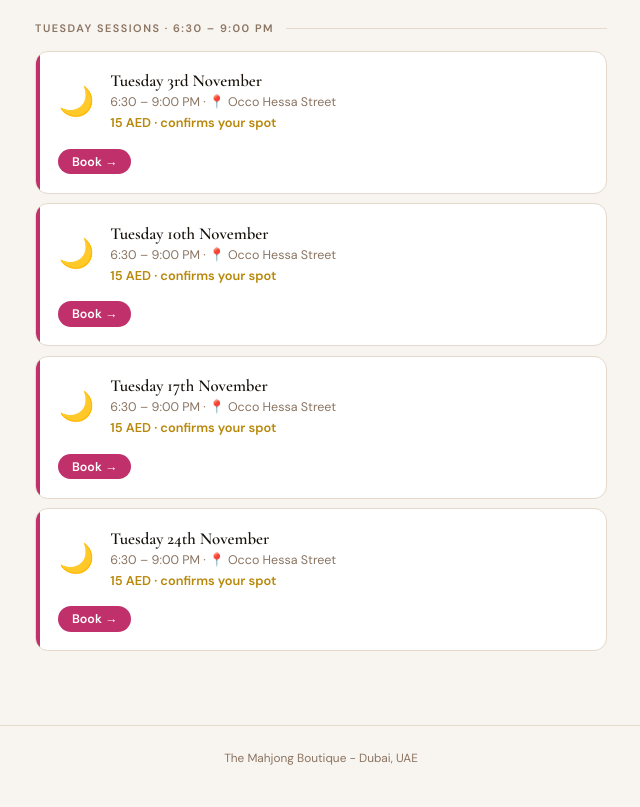
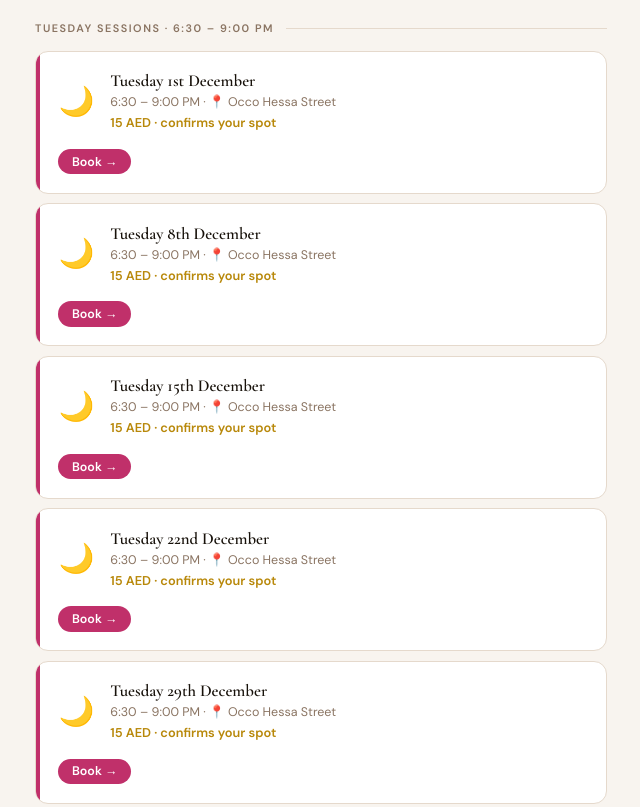
Before and after one commit to payalbachani/mbl, a plain HTML site: page mastery-hessa-book.html in a window 1280 px wide. Shown: the part 323-1130 px from the top of the page, without its empty margins (319-959 px from the left). Drawn offline with nearby package versions, Linux system fonts and the light colour scheme.

Commit message:
Add files via upload

```diff
--- a/mastery-hessa-book.html
+++ b/mastery-hessa-book.html
@@ -84,40 +84,49 @@ footer{text-align:center;padding:1.5rem;font-size:.74rem;color:var(--muted);bord
     <div class="sec-line"></div>
   </div>
 
-  <div class="scard" onclick="openSheet('Tuesday 3rd November','6:30 – 9:00 PM','Occo Hessa Street')">
+  <div class="scard" onclick="openSheet('Tuesday 1st December','6:30 – 9:00 PM','Occo Hessa Street')">
     <div class="scard-stripe"></div>
     <div style="display:flex;align-items:center;gap:1rem;margin-bottom:.55rem">
       <div style="font-size:1.8rem">🌙</div>
-      <div><div class="sinfo-title">Tuesday 3rd November</div><div class="sinfo-meta">6:30 – 9:00 PM · 📍 Occo Hessa Street</div><div class="sinfo-price">15 AED · confirms your spot</div></div>
+      <div><div class="sinfo-title">Tuesday 1st December</div><div class="sinfo-meta">6:30 – 9:00 PM · 📍 Occo Hessa Street</div><div class="sinfo-price">15 AED · confirms your spot</div></div>
     </div>
-    <button class="sbook-btn" onclick="event.stopPropagation();openSheet('Tuesday 3rd November','6:30 – 9:00 PM','Occo Hessa Street')">Book →</button>
+    <button class="sbook-btn" onclick="event.stopPropagation();openSheet('Tuesday 1st December','6:30 – 9:00 PM','Occo Hessa Street')">Book →</button>
   </div>
 
-  <div class="scard" onclick="openSheet('Tuesday 10th November','6:30 – 9:00 PM','Occo Hessa Street')">
+  <div class="scard" onclick="openSheet('Tuesday 8th December','6:30 – 9:00 PM','Occo Hessa Street')">
     <div class="scard-stripe"></div>
     <div style="display:flex;align-items:center;gap:1rem;margin-bottom:.55rem">
       <div style="font-size:1.8rem">🌙</div>
-      <div><div class="sinfo-title">Tuesday 10th November</div><div class="sinfo-meta">6:30 – 9:00 PM · 📍 Occo Hessa Street</div><div class="sinfo-price">15 AED · confirms your spot</div></div>
+      <div><div class="sinfo-title">Tuesday 8th December</div><div class="sinfo-meta">6:30 – 9:00 PM · 📍 Occo Hessa Street</div><div class="sinfo-price">15 AED · confirms your spot</div></div>
     </div>
-    <button class="sbook-btn" onclick="event.stopPropagation();openSheet('Tuesday 10th November','6:30 – 9:00 PM','Occo Hessa Street')">Book →</button>
+    <button class="sbook-btn" onclick="event.stopPropagation();openSheet('Tuesday 8th December','6:30 – 9:00 PM','Occo Hessa Street')">Book →</button>
   </div>
 
-  <div class="scard" onclick="openSheet('Tuesday 17th November','6:30 – 9:00 PM','Occo Hessa Street')">
+  <div class="scard" onclick="openSheet('Tuesday 15th December','6:30 – 9:00 PM','Occo Hessa Street')">
     <div class="scard-stripe"></div>
     <div style="display:flex;align-items:center;gap:1rem;margin-bottom:.55rem">
       <div style="font-size:1.8rem">🌙</div>
-      <div><div class="sinfo-title">Tuesday 17th November</div><div class="sinfo-meta">6:30 – 9:00 PM · 📍 Occo Hessa Street</div><div class="sinfo-price">15 AED · confirms your spot</div></div>
+      <div><div class="sinfo-title">Tuesday 15th December</div><div class="sinfo-meta">6:30 – 9:00 PM · 📍 Occo Hessa Street</div><div class="sinfo-price">15 AED · confirms your spot</div></div>
     </div>
-    <button class="sbook-btn" onclick="event.stopPropagation();openSheet('Tuesday 17th November','6:30 – 9:00 PM','Occo Hessa Street')">Book →</button>
+    <button class="sbook-btn" onclick="event.stopPropagation();openSheet('Tuesday 15th December','6:30 – 9:00 PM','Occo Hessa Street')">Book →</button>
   </div>
 
-  <div class="scard" onclick="openSheet('Tuesday 24th November','6:30 – 9:00 PM','Occo Hessa Street')">
+  <div class="scard" onclick="openSheet('Tuesday 22nd December','6:30 – 9:00 PM','Occo Hessa Street')">
     <div class="scard-stripe"></div>
     <div style="display:flex;align-items:center;gap:1rem;margin-bottom:.55rem">
       <div style="font-size:1.8rem">🌙</div>
-      <div><div class="sinfo-title">Tuesday 24th November</div><div class="sinfo-meta">6:30 – 9:00 PM · 📍 Occo Hessa Street</div><div class="sinfo-price">15 AED · confirms your spot</div></div>
+      <div><div class="sinfo-title">Tuesday 22nd December</div><div class="sinfo-meta">6:30 – 9:00 PM · 📍 Occo Hessa Street</div><div class="sinfo-price">15 AED · confirms your spot</div></div>
     </div>
-    <button class="sbook-btn" onclick="event.stopPropagation();openSheet('Tuesday 24th November','6:30 – 9:00 PM','Occo Hessa Street')">Book →</button>
+    <button class="sbook-btn" onclick="event.stopPropagation();openSheet('Tuesday 22nd December','6:30 – 9:00 PM','Occo Hessa Street')">Book →</button>
+  </div>
+
+  <div class="scard" onclick="openSheet('Tuesday 29th December','6:30 – 9:00 PM','Occo Hessa Street')">
+    <div class="scard-stripe"></div>
+    <div style="display:flex;align-items:center;gap:1rem;margin-bottom:.55rem">
+      <div style="font-size:1.8rem">🌙</div>
+      <div><div class="sinfo-title">Tuesday 29th December</div><div class="sinfo-meta">6:30 – 9:00 PM · 📍 Occo Hessa Street</div><div class="sinfo-price">15 AED · confirms your spot</div></div>
+    </div>
+    <button class="sbook-btn" onclick="event.stopPropagation();openSheet('Tuesday 29th December','6:30 – 9:00 PM','Occo Hessa Street')">Book →</button>
   </div>
 
 </div>
```
